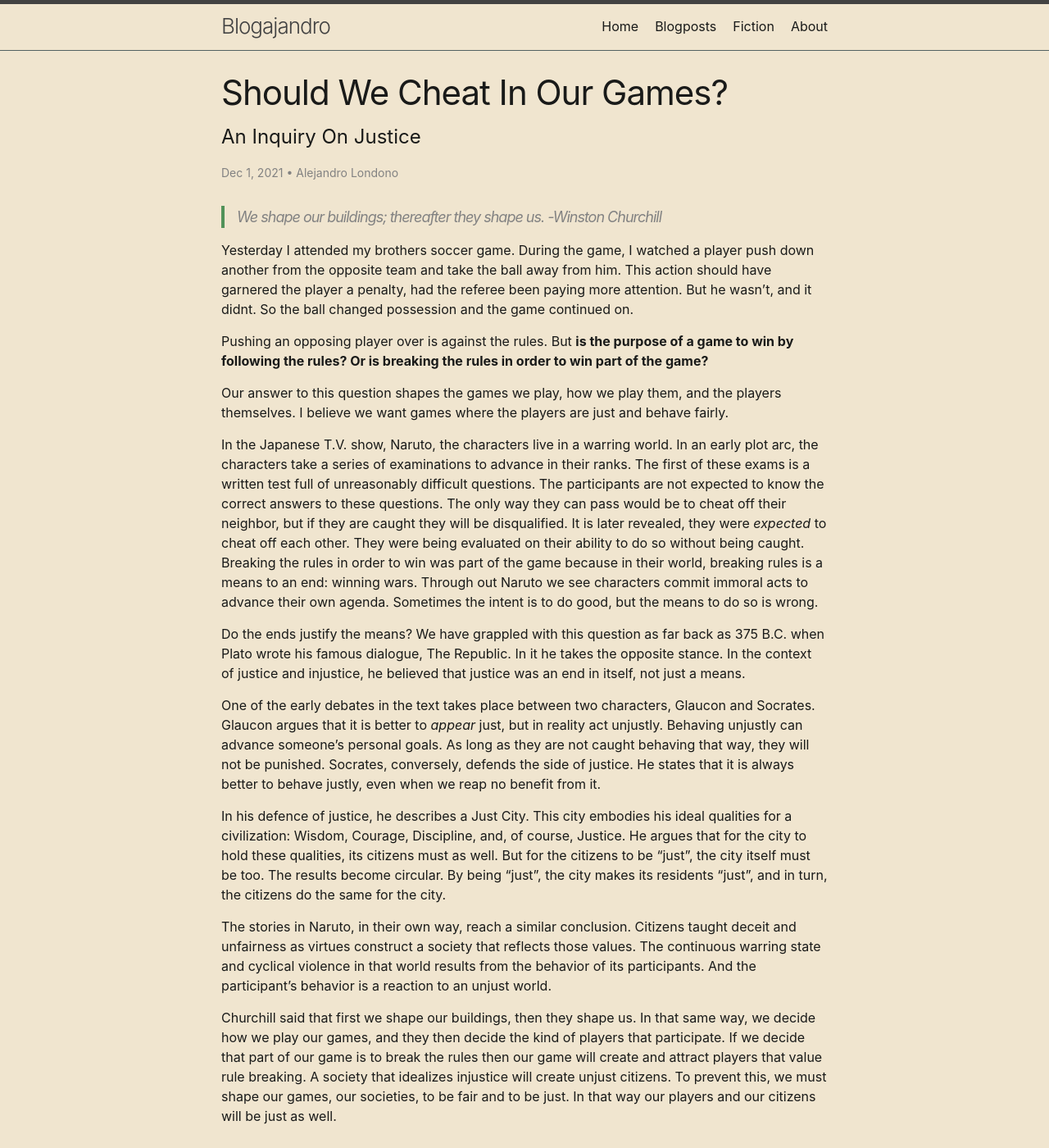
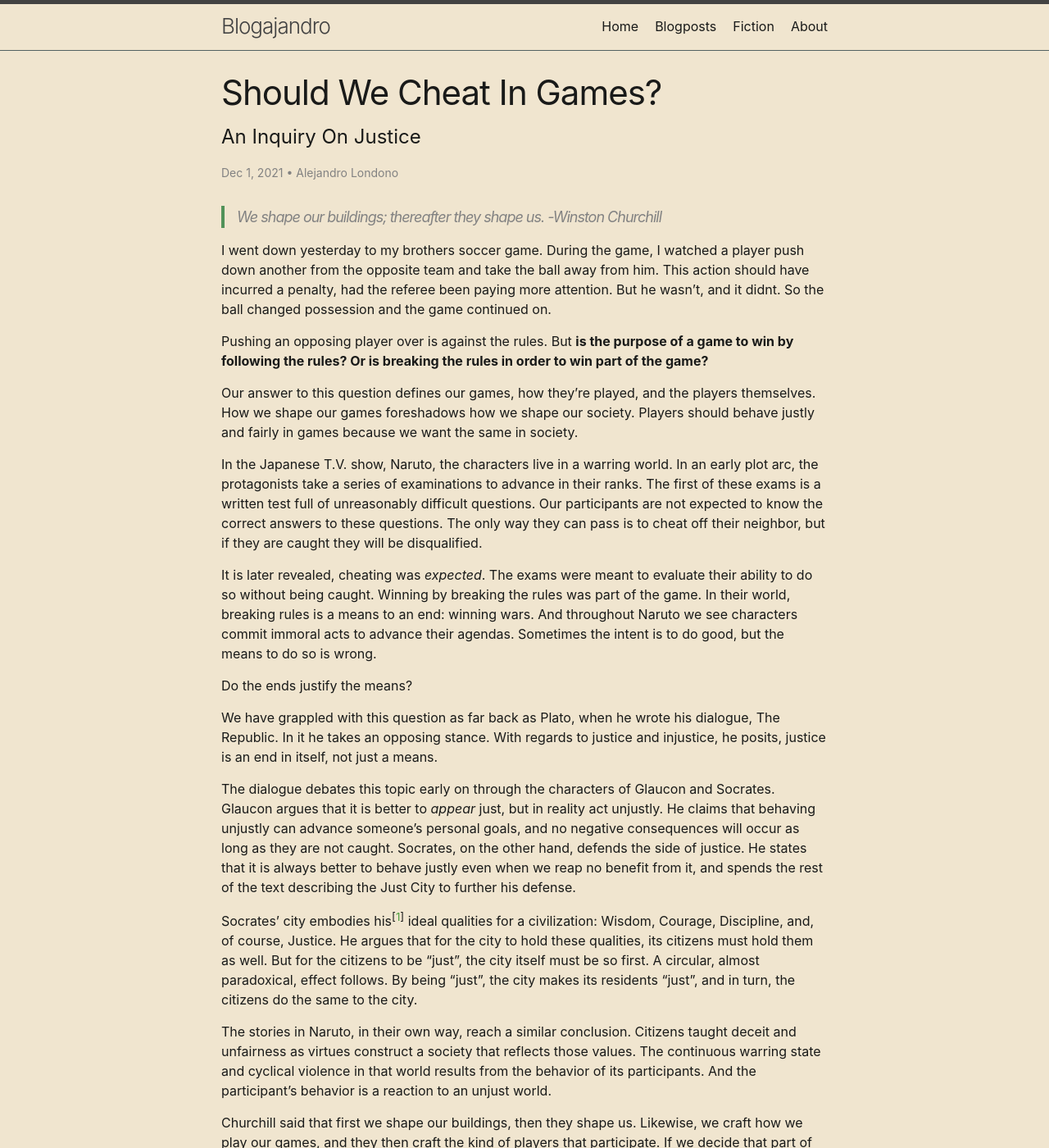
Before and after one commit to Alondono97/blog.alondono.me, a Jekyll site: the page built from _posts/2021-12-06-games.md, in a window 1280 px wide and 1400 px high. Shown: the whole window at 82% size. Built offline with Jekyll 4.4.1, drawn with Linux system fonts in a browser that asks for light colours; comment, search, counter and statistics services are not loaded; some of the changed text lies outside the part shown.

Commit message:
Nearly final draft

```diff
--- a/_posts/2021-12-06-games.md
+++ b/_posts/2021-12-06-games.md
@@ -1,6 +1,6 @@
 ---
 layout: post
-title: "Should We Cheat In Our Games?"
+title: "Should We Cheat In Games?"
 subtitle: "An Inquiry On Justice"
 author: Alejandro Londono
 date: 2021-12-01 00:30:00 +0000
@@ -10,20 +10,28 @@ categories: [blogposts, reading]
 > We shape our buildings; thereafter they shape us.
 -Winston Churchill
 
-Yesterday I attended my brothers soccer game. During the game, I watched a player push down another from the opposite team and take the ball away from him. This action should have garnered the player a penalty, had the referee been paying more attention. But he wasn't, and it didnt. So the ball changed possession and the game continued on.
+I went down yesterday to my brothers soccer game. During the game, I watched a player push down another from the opposite team and take the ball away from him. This action should have incurred a penalty, had the referee been paying more attention. But he wasn't, and it didnt. So the ball changed possession and the game continued on.
 
 Pushing an opposing player over is against the rules. But __is the purpose of a game to win by following the rules? Or is breaking the rules in order to win part of the game?__
 
-Our answer to this question shapes the games we play, how we play them, and the players themselves. I believe we want games where the players are just and behave fairly.
+Our answer to this question defines our games, how they're played, and the players themselves. How we shape our games foreshadows how we shape our society. Players should behave justly and fairly in games because we want the same in society.
 
-In the Japanese T.V. show, Naruto, the characters live in a warring world. In an early plot arc, the characters take a series of examinations to advance in their ranks. The first of these exams is a written test full of unreasonably difficult questions. The participants are not expected to know the correct answers to these questions. The only way they can pass would be to cheat off their neighbor, but if they are caught they will be disqualified. It is later revealed, they were _expected_ to cheat off each other. They were being evaluated on their ability to do so without being caught. Breaking the rules in order to win was part of the game because in their world, breaking rules is a means to an end: winning wars. Through out Naruto we see characters commit immoral acts to advance their own agenda. Sometimes the intent is to do good, but the means to do so is wrong.
+In the Japanese T.V. show, Naruto, the characters live in a warring world. In an early plot arc, the protagonists take a series of examinations to advance in their ranks. The first of these exams is a written test full of unreasonably difficult questions. Our participants are not expected to know the correct answers to these questions. The only way they can pass is to cheat off their neighbor, but if they are caught they will be disqualified.
 
-Do the ends justify the means? We have grappled with this question as far back as 375 B.C. when Plato wrote his famous dialogue, The Republic. In it he takes the opposite stance. In the context of justice and injustice, he believed that justice was an end in itself, not just a means.
+It is later revealed, cheating was _expected_. The exams were meant to evaluate their ability to do so without being caught. Winning by breaking the rules was part of the game. In their world, breaking rules is a means to an end: winning wars. And throughout Naruto we see characters commit immoral acts to advance their agendas. Sometimes the intent is to do good, but the means to do so is wrong.
 
-One of the early debates in the text takes place between two characters, Glaucon and Socrates. Glaucon argues that it is better to _appear_ just, but in reality act unjustly. Behaving unjustly can advance someone's personal goals. As long as they are not caught behaving that way, they will not be punished. Socrates, conversely, defends the side of justice. He states that it is always better to behave justly, even when we reap no benefit from it.
+Do the ends justify the means?
 
-In his defence of justice, he describes a Just City. This city embodies his ideal qualities for a civilization: Wisdom, Courage, Discipline, and, of course, Justice. He argues that for the city to hold these qualities, its citizens must as well. But for the citizens to be "just", the city itself must be too. The results become circular. By being "just", the city makes its residents "just", and in turn, the citizens do the same for the city.
+We have grappled with this question as far back as Plato, when he wrote his dialogue, The Republic. In it he takes an opposing stance. With regards to justice and injustice, he posits, justice is an end in itself, not just a means.
+
+The dialogue debates this topic early on through the characters of Glaucon and Socrates. Glaucon argues that it is better to _appear_ just, but in reality act unjustly. He claims that behaving unjustly can advance someone's personal goals, and no negative consequences will occur as long as they are not caught. Socrates, on the other hand, defends the side of justice. He states that it is always better to behave justly even when we reap no benefit from it, and spends the rest of the text describing the Just City to further his defense.
+
+Socrates' city embodies his<sup id="fn_one">[[1](#footnoteone)]</sup> ideal qualities for a civilization: Wisdom, Courage, Discipline, and, of course, Justice. He argues that for the city to hold these qualities, its citizens must hold them as well. But for the citizens to be "just", the city itself must be so first. A circular, almost paradoxical, effect follows. By being "just", the city makes its residents "just", and in turn, the citizens do the same to the city.
 
 The stories in Naruto, in their own way, reach a similar conclusion. Citizens taught deceit and unfairness as virtues construct a society that reflects those values. The continuous warring state and cyclical violence in that world results from the behavior of its participants. And the participant's behavior is a reaction to an unjust world.
 
-Churchill said that first we shape our buildings, then they shape us. In that same way, we decide how we play our games, and they then decide the kind of players that participate. If we decide that part of our game is to break the rules then our game will create and attract players that value rule breaking. A society that idealizes injustice will create unjust citizens. To prevent this, we must shape our games, our societies, to be fair and to be just. In that way our players and our citizens will be just as well.
+Churchill said that first we shape our buildings, then they shape us. Likewise, we craft how we play our games, and they then craft the kind of players that participate. If we decide that part of our game is to break the rules then our game will create and attract players that value rule breaking. In parallel, a society that idealizes injustice will create unjust citizens. To prevent this, we must shape our games, our societies, to be fair and to be just. In that way our players and our citizens will be _just_ as well.
+
+[<a name="footnoteone" href="#fn_one">1</a>] Or, rather, Plato's.
+
+> Thanks to Riya Gandhi, Nathan Schulz, Nathan Claus, Ross Hardin, and <span class="easter-egg"> Robert Dominguez</span> <span class="hide">(Praise be to He, The Dark Lord)</span> for reading drafts of this
```
